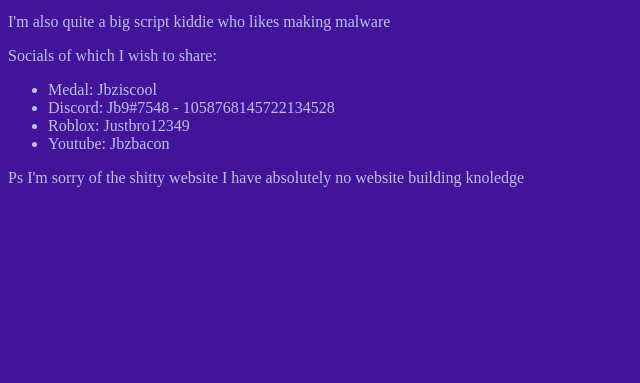
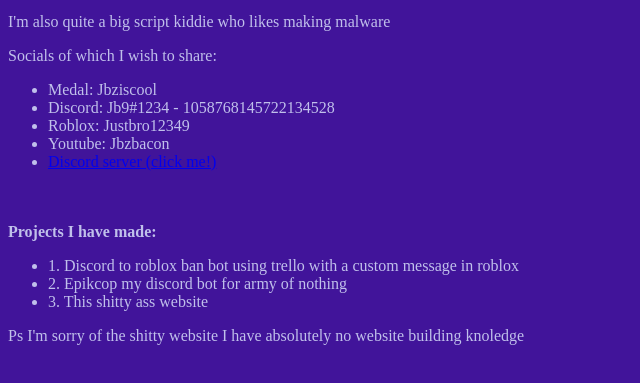
Before and after one commit to Jbziscool/Jbziscool.github.io, a plain HTML site: page index.html in a window 1280 px wide. Shown: the part 101-484 px from the top of the page, without its empty margins (0-640 px from the left). Drawn offline with Linux system fonts and the light colour scheme.

Commit message:
Update index.html

```diff
--- a/index.html
+++ b/index.html
@@ -13,10 +13,24 @@
         <p>Socials of which I wish to share:</p>
         <ul>
         <li>Medal: Jbziscool </li>
-        <li>Discord: Jb9#7548 - 1058768145722134528</li>
+        <li>Discord: Jb9#1234 - 1058768145722134528</li>
         <li>Roblox: Justbro12349</li>
         <li>Youtube: Jbzbacon</li>
+        <li>  <a href="https://www.discord.gg/aqarfaZFvA">Discord server (click me!)</a>  </li>
     </ul>
+
+        <br>
+        <br>
+
+        <strong>Projects I have made:</strong>
+
+        <ul>
+            <li>1. Discord to roblox ban bot using trello with a custom message in roblox</li>
+            <li>2. Epikcop my discord bot for army of nothing</li>
+            <li>3. This shitty ass website</li>
+        </ul>
+
+
 
     <p>Ps I'm sorry of the shitty website I have absolutely no website building knoledge</p>
     </body>
```
